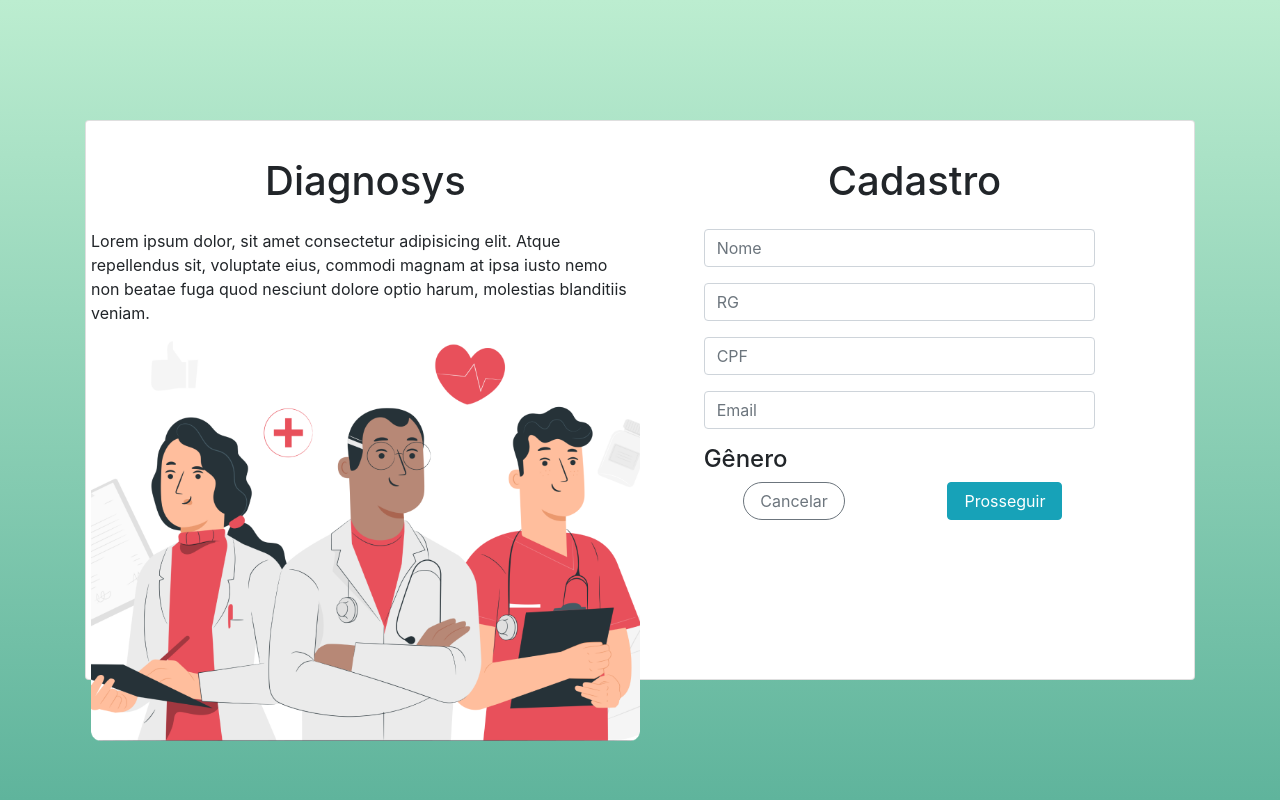
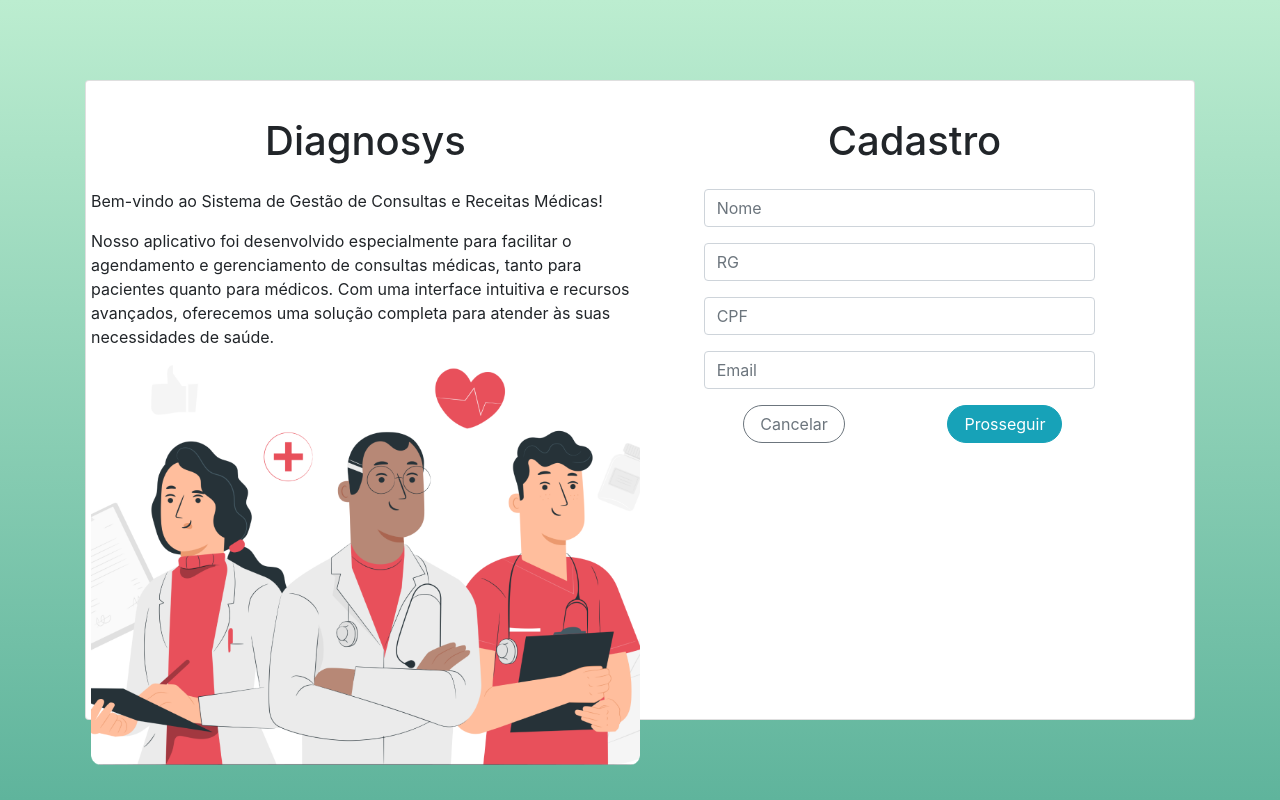
Before and after one commit to MateusHSS/diagnosys, a Vue app in the folder frontend/: page /login in a window 1280 px wide. Both pictures are taken after a click on the button "Cadastrar". Built offline with nearby package versions, Linux system fonts and the light colour scheme.

Commit message:
styling update

```diff
--- a/frontend/src/components/MainMenu.vue
+++ /dev/null
@@ -1,117 +0,0 @@
-<template>
-    <div class="main">
-        <nav class="navbar">
-            <h1>Logo</h1>
-            <div class="profile">
-                <img src="../assets/Male User.png">
-                <h3>Olá,</h3>
-                <h2>Nome Paciente</h2>
-                <hr>
-            </div>
-            <div class="options">
-                <button :class="{ 'selected': activeTab === 'exames' }" @click="selectTab('exames')"> Exames </button>
-                <button :class="{ 'selected': activeTab === 'consultas' }" @click="selectTab('consultas')">Consultas</button>
-                <button :class="{ 'selected': activeTab === 'medicos' }" @click="selectTab('medicos')">Médicos</button>
-                <button :class="{ 'selected': activeTab === 'remedios' }" @click="selectTab('remedios')">Remédios</button>
-            </div>
-        </nav>
-    </div>
-</template>
-
-<script>
-export default {
-    data() {
-        return {
-            activeTab: 'exames'
-        };
-    },
-    methods: {
-        selectTab(tab) {
-            this.activeTab = tab;
-            this.$emit('selectTab', tab);
-        }
-    }
-};
-</script>
-
-<style scoped>
-.main{
-    height: 100vh;
-    width: 347px;
-    left: 0;
-    justify-content: center;
-    align-items: center;
-    background-color: #FBF9FF;
-    box-shadow: 3px 0px 28px 4px rgba(0, 0, 0, 0.25);
-}
-h1, h2, h3{
-    color: #2E2E2E;
-}
-h1{
-    font-size: 64px;
-}
-
-h2{
-    font-size: 36px;
-    font-weight:600;
-}
-
-h3{
-    font-size: 36px;
-}
-.navbar {
-  display: flex;
-  flex-direction: column;
-  align-items: center;
-  height: 100vh; /* Full height of the viewport */
-}
-.profile{
-    margin-top: 16px;
-    display: flex;
-    flex-direction: column;
-    align-items: center;
-}
-.options{
-    margin-top: 56px;
-    display: flex;
-    flex-direction: column;
-    align-items: center;
-}
-
-.options button:first-child {
-  margin-top: 0;
-}
-
-button{
-    margin-top:32px;
-    width: 270px;
-    border: none;
-    background-color: transparent;
-    font-size: 44px;
-    font-weight: 300;
-    cursor:pointer;
-}
-button::before{
-    content: '';
-    position: absolute;
-    bottom: 0;
-    left: 0;
-    width: 100%;
-    height: 4px;
-    background-image: linear-gradient(90deg, rgba(255, 255, 255, 0) 2.5%, rgba(92, 92, 92, 0.511111) 25.5%, #5C5C5C 47.5%, rgba(92, 92, 92, 0.53) 72.5%, rgba(255, 255, 255, 0) 99%);
-    transition: background-image 1s ease;
-}
-
-
-hr {
-    width: 270px;
-    height: 4px;
-    margin-top: 4px;
-    border: none;
-    background: linear-gradient(90deg, rgba(255, 255, 255, 0) 2.5%, rgba(92, 92, 92, 0.511111) 25.5%, #5C5C5C 47.5%, rgba(92, 92, 92, 0.53) 72.5%, rgba(255, 255, 255, 0) 99%);
-}
-
-.selected::before{
-    background-image:  linear-gradient(90deg, rgba(255, 255, 255, 0) 2.5%, #489982 47.5%, rgba(255, 255, 255, 0) 99%);
-}
-</style>
--- a/frontend/src/views/CadastroView.vue
+++ b/frontend/src/views/CadastroView.vue
@@ -1,7 +1,7 @@
 <template>
   <div>
     <b-container>
-      <b-card style="height: 70vh">
+      <b-card style="height: 80vh">
         <b-row>
           <b-col cols="6">
             <b-row class="justify-content-center mt-3 p-x-3">
@@ -9,10 +9,14 @@
             </b-row>
             <b-row class="mt-3">
               <p>
-                Lorem ipsum dolor, sit amet consectetur adipisicing elit. Atque
-                repellendus sit, voluptate eius, commodi magnam at ipsa iusto
-                nemo non beatae fuga quod nesciunt dolore optio harum, molestias
-                blanditiis veniam.
+                Bem-vindo ao Sistema de Gestão de Consultas e Receitas Médicas!
+              </p>
+              <p>
+                Nosso aplicativo foi desenvolvido especialmente para facilitar o
+                agendamento e gerenciamento de consultas médicas, tanto para
+                pacientes quanto para médicos. Com uma interface intuitiva e
+                recursos avançados, oferecemos uma solução completa para atender
+                às suas necessidades de saúde.
               </p>
             </b-row>
             <b-row class="bg-alert">
@@ -39,12 +43,9 @@
                     <TextInput id="email" name="email" placeholder="Email" v-model="email" />
                   </b-form-row>
                   <b-form-row>
-                    <h4>Gênero</h4>
-                  </b-form-row>
-                  <b-form-row>
                     <b-col cols="6">
                       <b-row class="w-100 d-flex justify-content-center">
-                        <b-button id="botaoConfirmar" class="px-3" variant="outline-secondary">
+                        <b-button id="botaoConfirmar" class="px-3" variant="outline-secondary" @click="cancelar">
                           Cancelar
                         </b-button>
                       </b-row>
@@ -122,6 +123,9 @@ export default {
     retornar() {
       this.etapa = 1;
     },
+    cancelar(){
+      this.$router.push("/login")
+    },
     cadastrar() {
       this.$store
         .dispatch("register", { nome: this.nome, cpf: this.cpf, email: this.email, senha: this.senha, rg: this.rg, telefone: this.telefone, login: this.login })
@@ -139,7 +143,11 @@ export default {
 </script>
 
 <style scoped>
-#botaoConfirmar {
+#botaoConfirmar,
+#botaoProsseguir,
+#botaoRetornar
+ {
   border-radius: 50px;
 }
+
 </style>
--- a/frontend/src/views/LoginView.vue
+++ b/frontend/src/views/LoginView.vue
@@ -1,7 +1,7 @@
 <template>
   <div>
     <b-container>
-      <b-card style="height: 70vh">
+      <b-card style="height: 80vh">
         <b-row>
           <b-col cols="6">
             <b-row class="justify-content-center mt-3 p-x-3">
@@ -102,7 +102,9 @@ export default {
 </script>
 
 <style scoped>
-#botaoConfirmar {
-  border-radius: 50px;
+
+#botaoEntrar,
+#botaoCadastrar{
+  border-radius: 25px;
 }
 </style>
```
Also changed, not shown: frontend/src/assets/Male User.png (deleted), 1 other file (tests, documents, lock files or other folders).
